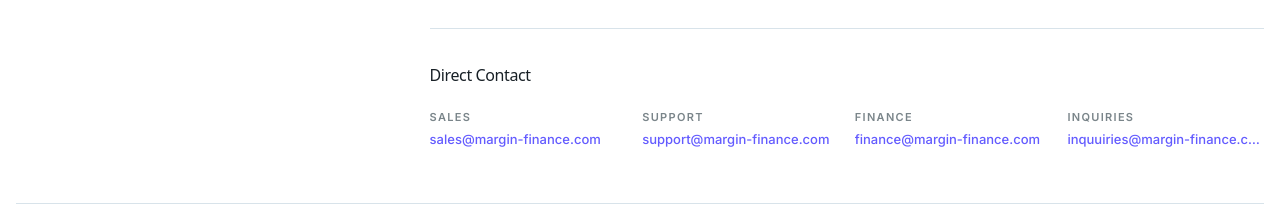
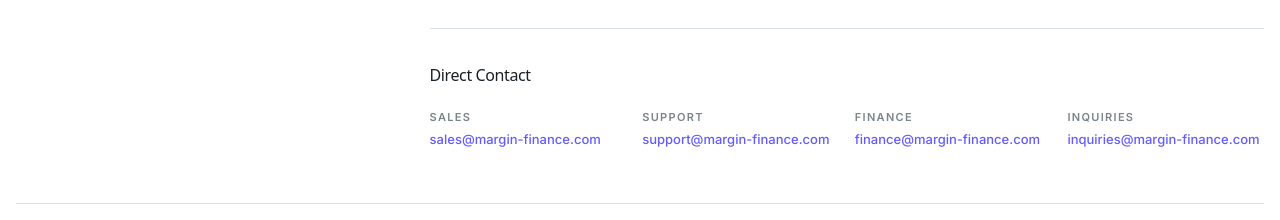
Before and after one commit to stanleyndaba/opside-complete-frontend, a React (Vite) app: page /about in a window 1280 px wide. Shown: the part 9060-9280 px from the top of the page. Built offline with nearby package versions, Linux system fonts and the light colour scheme; no server answers; some icons are missing; a web font is replaced by a local one.

Commit message:
Fix inquiries footer email

```diff
--- a/src/components/layout/BrandFooter.tsx
+++ b/src/components/layout/BrandFooter.tsx
@@ -73,7 +73,7 @@ const directContactLinks = [
   { label: 'Sales', email: 'sales@margin-finance.com' },
   { label: 'Support', email: 'support@margin-finance.com' },
   { label: 'Finance', email: 'finance@margin-finance.com' },
-  { label: 'Inquiries', email: 'inquuiries@margin-finance.com' },
+  { label: 'Inquiries', email: 'inquiries@margin-finance.com' },
 ];
 
 const socialLinks = [
```
